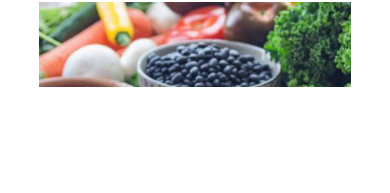
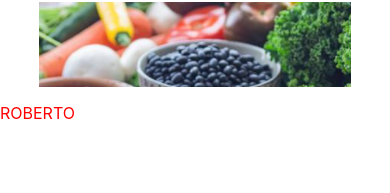
Before and after one commit to BrenoGuiaro/Focowww, a React (Create React App) app: page / in a window 390 px wide. Shown: the part 99-292 px from the top of the page. Built offline with nearby package versions, Linux system fonts and the light colour scheme.

Commit message:
arrumando 1.1

```diff
--- a/src/CSS/Home.css
+++ b/src/CSS/Home.css
@@ -8,9 +8,16 @@
 
 }
 
+.R{
+    color: pink;
+}
+
 @media (max-width: 425px){
     .alim{
         height: 10vh;
+    }
+    .R{
+        color: red;
     }
 }
 
@@ -18,4 +25,7 @@
     .alim{
         height: 10vh;
     }
+    .R{
+        color: orange;
+    }
 }
--- a/src/Pages/Home.js
+++ b/src/Pages/Home.js
@@ -3,8 +3,10 @@ import '../CSS/Home.css'
 
 export const Home = () => {
   return (
-
-        <div className='alim'></div>
+    <>
+      <div className='alim'></div>
+      <p className='R'>ROBERTO</p>
+    </>
 
   )
 }
```
